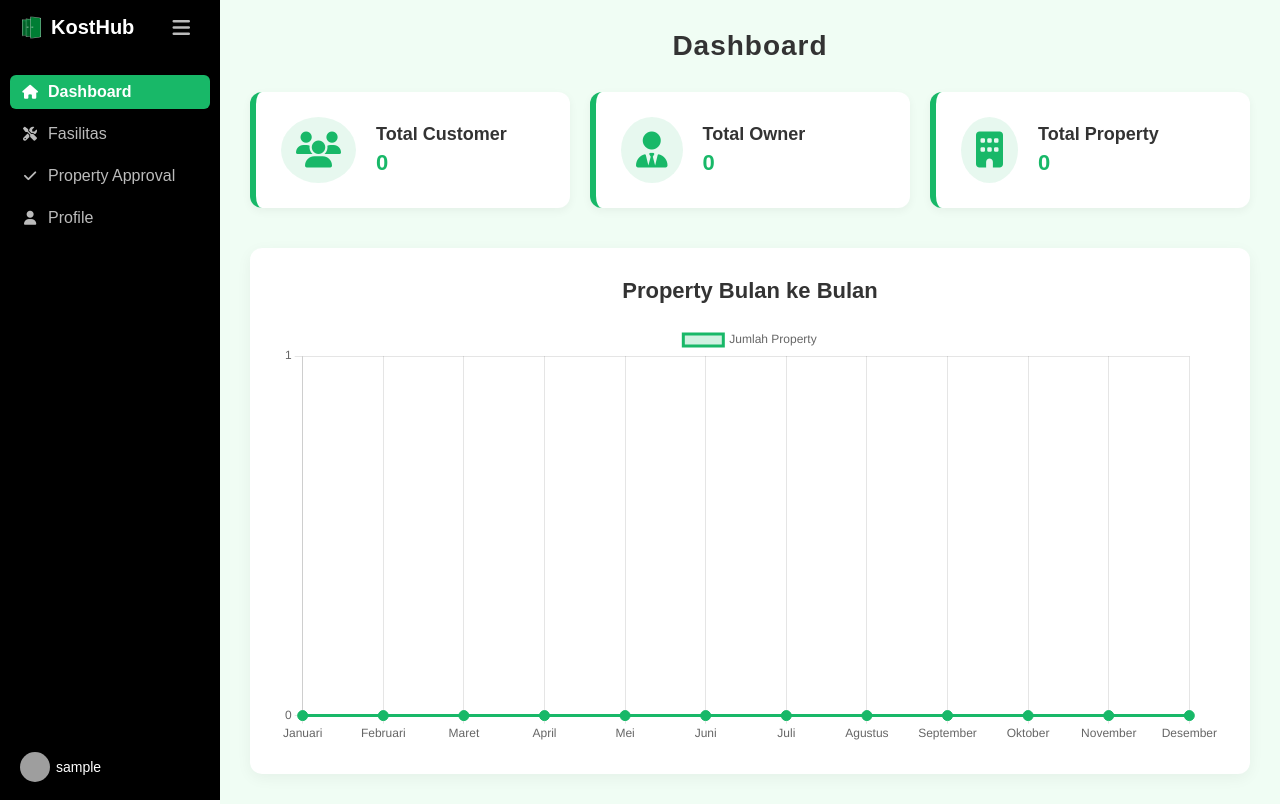
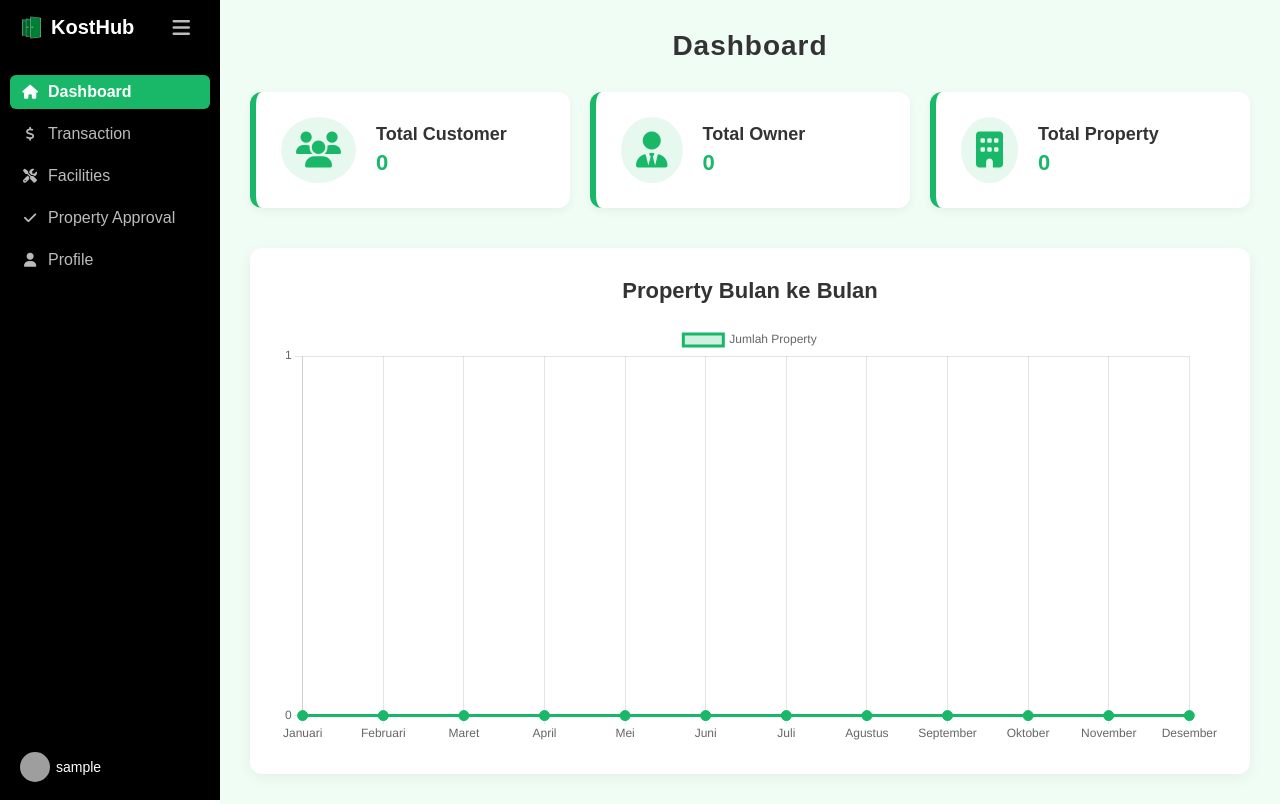
Before and after one commit to semester3-org/Web-App, a PHP site: page /Web-App/frontend/admin/pages/dashboard.php in a window 1280 px wide. Run offline with PHP 8.4, Linux system fonts and the light colour scheme; the visitor is signed in with stand-in values (Sample User, id 1); data that the repository does not hold is empty; grey boxes are pictures that could not be loaded.

Commit message:
commit perubahan sidbar

```diff
--- a/frontend/admin/includes/sidebar.php
+++ b/frontend/admin/includes/sidebar.php
@@ -48,9 +48,15 @@ if (isset($_SESSION['user_id'])) {
           </a>
         </li>
         <li>
+          <a href="" class="<?= basename($_SERVER['PHP_SELF']) === '' ? 'active' : '' ?>" data-tooltip="Transaction">
+            <i class="fas fa-dollar"></i>
+            <span class="nav-text">Transaction</span>
+          </a>
+        </li>
+        <li>
           <a href="facilities.php" class="<?= basename($_SERVER['PHP_SELF']) === 'facilities.php' ? 'active' : '' ?>" data-tooltip="Facilities List">
             <i class="fas fa-tools"></i>
-            <span class="nav-text">Fasilitas</span>
+            <span class="nav-text">Facilities</span>
           </a>
         </li>
         <li>
--- a/frontend/user/owner/pages/your_property.php
+++ b/frontend/user/owner/pages/your_property.php
@@ -9,7 +9,7 @@
 </head>
 <body>
 
-<?php include("navbar.php"); ?>
+<?php include "../includes/navbar.php"; ?>
 
 <div class="container mt-4">
   <h4 class="fw-bold mb-4"><i class="bi bi-buildings me-2"></i>Your Own Properties</h4>
```
Also changed, not shown: uploads/kos/kos_42_1761009658_68f6dffa78249.jpg (added), uploads/kos/kos_42_1761009658_68f6dffa78694.png (added), uploads/kos/kos_43_1761017059_68f6fce344aee.png (added).
